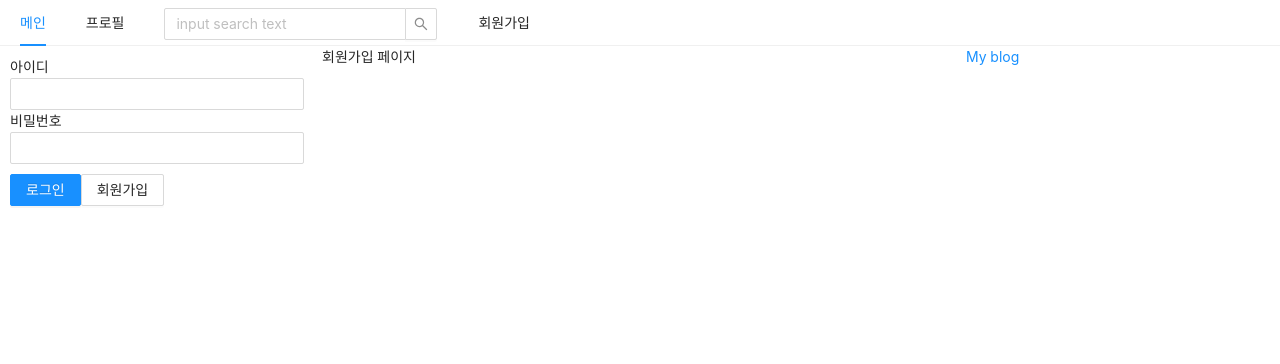
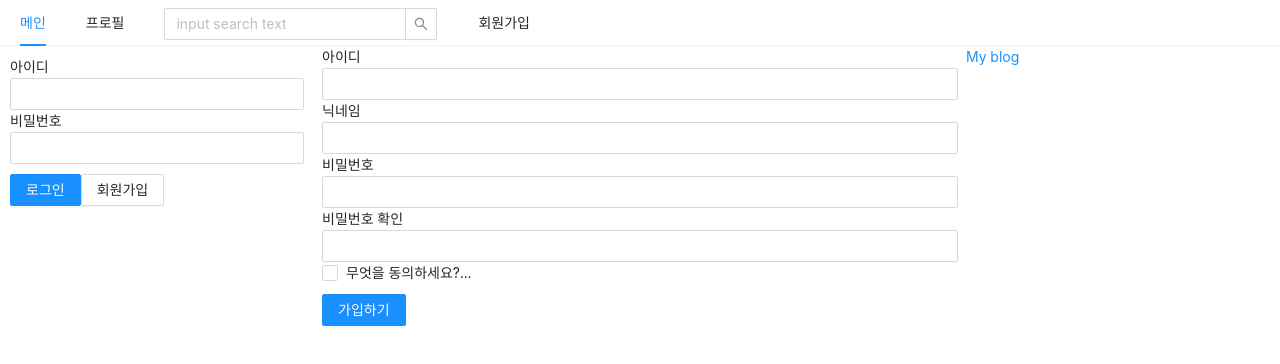
Before and after one commit to Kimakjun/react-sns, a Next.js app in the folder front/: page /signup in a window 1280 px wide. Shown: the top 364 px of the page. Built offline with nearby package versions, Linux system fonts and the light colour scheme.

Commit message:
회원가입 페이지 구현 1. 회원가입 입력정보에대한 useState input 중복 =>  CustomHook 작성하여    회원가입 페이지 구현

```diff
--- /dev/null
+++ b/front/components/hooks/useInput.js
@@ -0,0 +1,10 @@
+import { useCallback, useState } from "react"
+
+
+export default (initialValue = null) => {
+    const [value, setValue] = useState(initialValue);
+    const handler = useCallback((e)=>{
+        setValue(e.target.value);
+    })
+    return [value, handler];
+}
--- a/front/pages/signup.js
+++ b/front/pages/signup.js
@@ -1,15 +1,85 @@
 import AppLayout from "../components/AppLayout";
 import Head from 'next/head';
+import useInput from "../components/hooks/useInput";
+import { useCallback, useState } from "react";
+import { Form, Input, Checkbox, Button } from "antd";
+import styled from 'styled-components';
+
+const ErrorMessage = styled.div`
+    color: red;
+`;
+
 
 const Signup = () => {
+
+    const [id, onChangeId] = useInput('');
+    const [nickname, onChangeNickname] = useInput('');
+    const [password, onChangePassword] = useInput('');
+    const [passwordCheck, setPasswordCheck] = useState('');
+    const [passwordError, setPasswordError] = useState(false);
+    const [termError, setTermError] = useState(false);
+
+    const onChangePasswordCheck = useCallback((e) => {
+        setPasswordCheck(e.target.value);
+        setPasswordError(e.target.value !== password);
+    }, [password]);
+
+    const [term, setTerm] = useState('');
+
+    const onChangeTerm = useCallback((e) => {
+        setTerm(e.target.checked);
+        setTermError(false);
+    }, []);
+
+    const onsubmit = useCallback(() => {
+        if(password !== passwordCheck){
+            return setPasswordError(true);
+        }
+        if(!term){
+            return setTermError(true);
+        }
+    },[password, passwordCheck, term]);
+
     return (
-        <>
-        <Head>
-            <meta charSet='utf-8'/>
-            <title>profile</title>
-        </Head>
-        <AppLayout>회원가입 페이지</AppLayout>
-        </>
+
+        <AppLayout>
+           <Head>
+             <meta charSet='utf-8'/>
+              <title>signup</title>
+           </Head>
+           <Form onFinish={onsubmit}>
+               <div>
+                    <label htmlFor="userId">아이디</label>
+                    <br/>
+                    <Input type="text" name="userId" value={id} required onChange={onChangeId}/>
+               </div>
+               <div>
+                    <label htmlFor="userNick">닉네임</label>
+                    <br/>
+                    <Input type="text" name="userNick" value={nickname} required onChange={onChangeNickname}/>
+               </div>
+               <div>
+                    <label htmlFor="userPassword">비밀번호</label>
+                    <br/>
+                    <Input type="password" name="userPassword" value={password} required onChange={onChangePassword}/>
+               </div>
+               <div>
+                    <label htmlFor="userPasswordCheck">비밀번호 확인</label>
+                    <br/>
+                    <Input type="password" name="userPasswordCheck" value={passwordCheck} required onChange={onChangePasswordCheck}/>
+                    {passwordError && <ErrorMessage>비밀번호가 일치하지 않습니다.</ErrorMessage>}
+               </div>
+               <div>
+                    <Checkbox name="userTerm" checked={term} onChange={onChangeTerm}>무엇을 동의하세요?...</Checkbox>
+                    {termError && <ErrorMessage>약관에 동의하셔야합니다.</ErrorMessage>}
+               </div>
+               <div style={{marginTop: 10}}>
+                   <Button type='primary' htmlType="submit">가입하기</Button>
+               </div>
+           </Form>
+        </AppLayout>
+
+
     );
 }
 
```
Also changed, not shown: front/components/LoginForm.js (+5 -2 lines).
